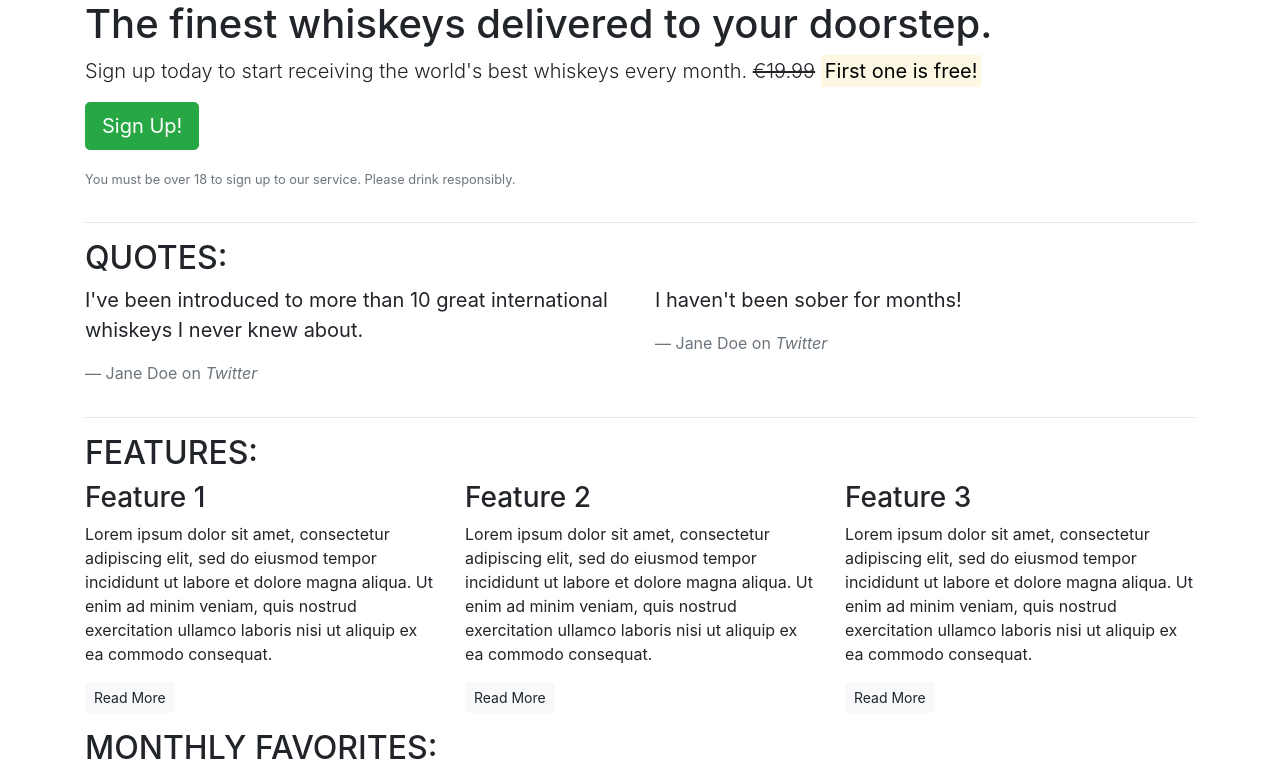
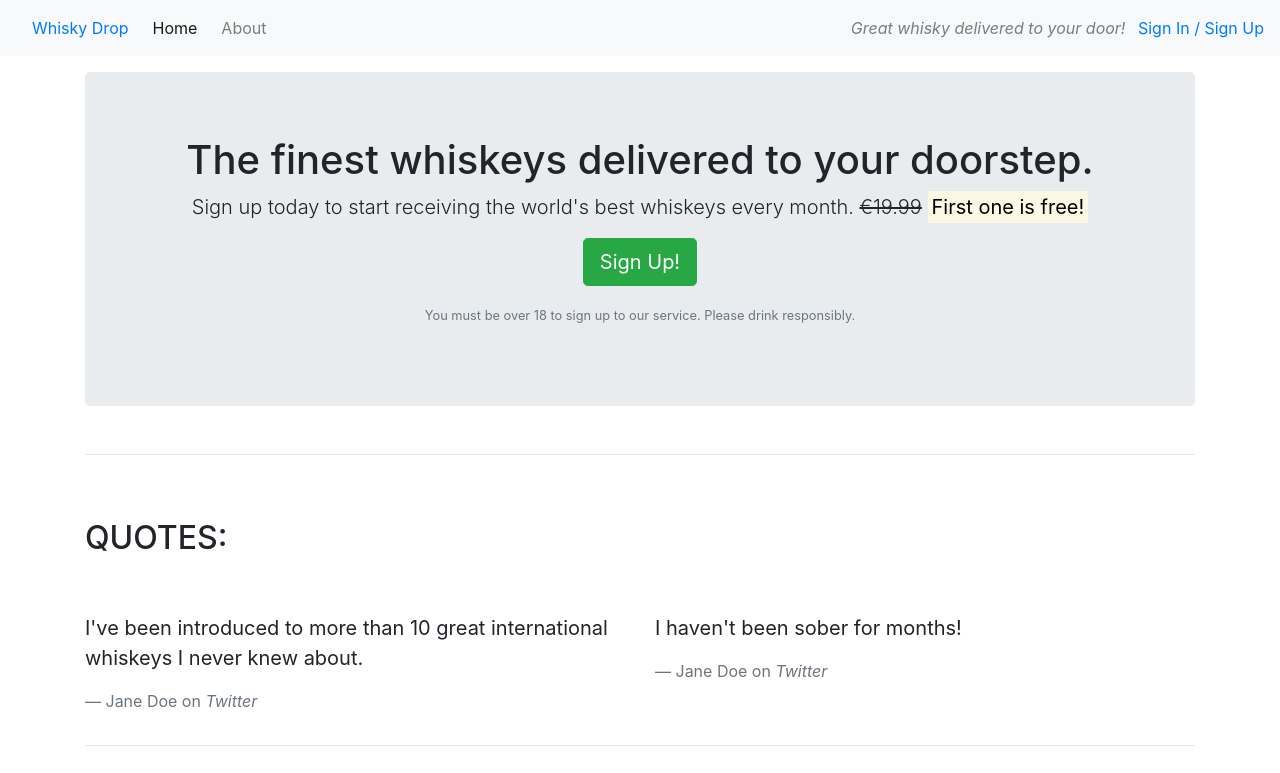
Before and after one commit to hameederrawi/bootstrap, a plain HTML site: page index.html in a window 1280 px wide. Shown: the top 773 px of the page. Drawn offline with nearby package versions, Linux system fonts and the light colour scheme.

Commit message:
phase 2 whisky project

```diff
--- a/index.html
+++ b/index.html
@@ -9,14 +9,32 @@
     <title>Document</title>
 </head>
 <body>
+<nav class="navbar navbar-light bg-light navbar-expand-sm">
+  <a href="/" class="navbar brand">Whisky Drop</a>
+  <ul class="navbar-nav mr-auto">
+  <li class="active nav-item mr-2"><a href="/" class="nav-link">Home</a></li>
+  <li class="nav-item mr-2"><a href="/about" class="nav-link">About</a></li>
+  <li class="nav-item mr-2 d-block d-sm-none"><a href="/login" class="nav-link">Sign In / Sign Up</a></li>
 
-   <article class="container">
+
+  </ul>
+  <div class="d-none d-md-block">
+
+        <p class="navbar-text my-auto mr-2"><i>Great whisky delivered to your door!</i></p>
+        <a href="/login">Sign In / Sign Up</a>
+  </div>
+</nav>
+
+
+   <article class="container mt-3">
         <!-- Callout -->
         <div class="row">
             <div class="col-12">
-                <section class="callout">
+                <section class="callout jumbotron text-center">
                     <h1>The finest whiskeys delivered to your doorstep.</h1>
-                    <p class="lead">Sign up today to start receiving the world's best whiskeys every month. <s>€19.99</s> <strong><mark>First one is free!</mark></strong></p>
+                    <p class="lead">Sign up today to start receiving the world's best whiskeys every month. <s class="d-none d-sm-inline">€19.99</s>
+                    <span class="d-inline d-sm-none"><br></span>
+                    <strong><mark>First one is free!</mark></strong></p>
                     <p><button class="btn btn-lg btn-success">Sign Up!</button></p>
                     <p class="text-muted"><small>You must be over 18 to sign up to our service. Please drink responsibly.</small></p>
                 </section>
@@ -28,7 +46,7 @@
         <!-- Quotes -->
         <section class="quotes">
             <div class="row">
-                <div class="col-12">
+                <div class="col-12 my-5">
                     <h2 class="text-uppercase">Quotes:</h2>
                 </div>
             </div>
@@ -53,7 +71,7 @@
         <!-- Features -->
         <section class="features">
             <div class="row">
-                <div class="col-12">
+                <div class="col-12 my-5">
                     <h2 class="text-uppercase">Features:</h2>
                 </div>
             </div>
@@ -134,7 +152,7 @@
 
         </section>
 
-
+<div class="col-xs-3 col-sm-4 col-md-6 col-lg-12">aasa</div>
     </article>
 
 </body>
```
